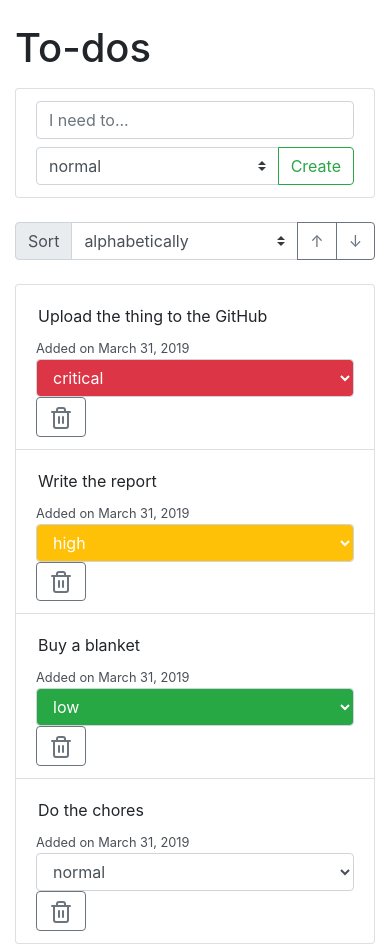
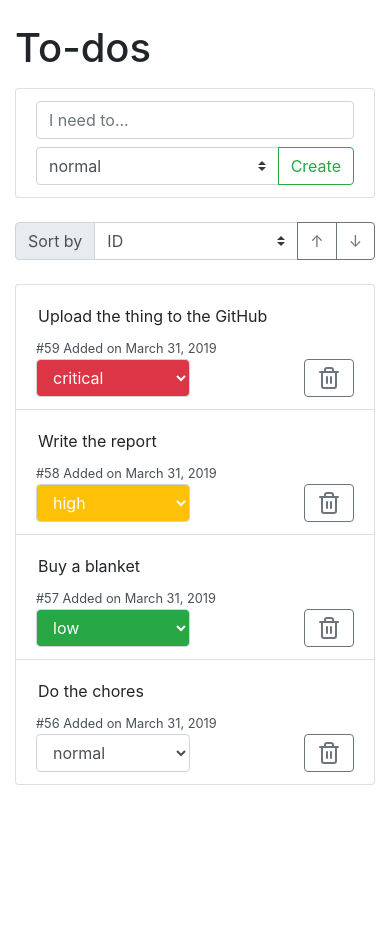
Before and after one commit to gregarshinov/to-dos, a Django app: page / in a window 390 px wide. After the commit the page ends 785 px from the top, so only its background shows below. Run offline with Django 3.2, Linux system fonts and the light colour scheme; data comes from the database, SQL or seed files in the repository; both versions use the stored data as it was after the commit; some libraries are stand-ins or nearby versions.

Commit message:
Made the filter fields dynamic; Amended the mobile overlay;

```diff
--- a/main/models.py
+++ b/main/models.py
@@ -7,9 +7,13 @@ class Task(models.Model):
                   (2, "high"),
                   (3, "critical"))
     # the id field is created automatically
-    name = models.CharField(max_length=600)
-    priority = models.IntegerField(choices=PRIORITIES, default=1)
-    date_created = models.DateField(auto_now_add=True)
+    name = models.CharField(max_length=100, verbose_name="Description")
+    priority = models.IntegerField(choices=PRIORITIES, default=1, verbose_name="Priority")
+    date_created = models.DateField(auto_now_add=True, verbose_name="Date added")
+
+    @property
+    def fields_verbose(self):
+        return dict([(f.name, f.verbose_name) for f in self._meta.fields + self._meta.many_to_many])
 
     class Meta:
         ordering = ('-id',)  # new ones first
--- a/main/views.py
+++ b/main/views.py
@@ -22,8 +22,12 @@ def manage_todos(request):
         queryset = models.Task.objects.all()
     task_forms = forms.TaskFormset(queryset=queryset)
     input_form = forms.TaskForm(initial={"priority": 1})  # normal
+    fields = None
+    if len(task_forms) > 0:
+        fields = task_forms[0].instance.fields_verbose
     return render(request, 'main.html', {"task_forms": task_forms,
-                                         "input_form": input_form})
+                                         "input_form": input_form,
+                                         "fields": fields})
 
 
 def create_todo(request):
--- a/templates/main.html
+++ b/templates/main.html
@@ -38,16 +38,17 @@
                     </li>
                 </ul>
             </form>
+            {% if fields %}
             <div class="row pb-4">
-                <div class="col-md-5">
+                <div class="col-md-6 col-lg-4">
                     <div class="input-group">
                         <div class="input-group-prepend">
-                            <span class="input-group-text"> Sort </span>
+                            <span class="input-group-text"> Sort by </span>
                         </div>
                         <select class="custom-select">
-                            <option value="name">alphabetically</option>
-                            <option value="priority">by priority</option>
-                            <option value="date_created">by date created</option>
+                            {% for name, verbose_name in fields.items %}
+                                <option value="{{ name }}">{{ verbose_name }}</option>
+                            {% endfor %}
                         </select>
                         <div class="input-group-append">
                             <button class="btn btn-outline-secondary js-sort-btn" data-ordering="asc" type="button" data-toggle="tooltip" data-placement="top" title="Ascending order">
@@ -58,6 +59,7 @@
                     </div>
                 </div>
             </div>
+            {% endif %}
             <section>
             <form id="id_task-form" method="post" action="{% url "main:list" %}">
                 {% csrf_token %}
@@ -69,13 +71,13 @@
                                 {{ task_form.id }}
                                 <div class="col-md-9">
                                     {{ task_form.name }}
-                                    <small>Added on {{ task_form.instance.date_created }}</small>
+                                    <small>#{{ task_form.instance.id }} Added on {{ task_form.instance.date_created }}</small>
                                 </div>
-                                <div class="col-md">
+                                <div class="col col-md-2">
                                     {{ task_form.priority }}
                                 </div>
-                                <div class="col-md-auto justify-content-end">
-                                    <button class="btn btn-outline-secondary js-delete-item"><span data-feather="trash-2"></span></button>
+                                <div class="col col-md-1">
+                                    <button class="btn btn-outline-secondary js-delete-item d-flex float-right"><span data-feather="trash-2"></span></button>
                                     {{ task_form.DELETE }}
                                 </div>
                             </div>
```
Also changed, not shown: db.sqlite3.
